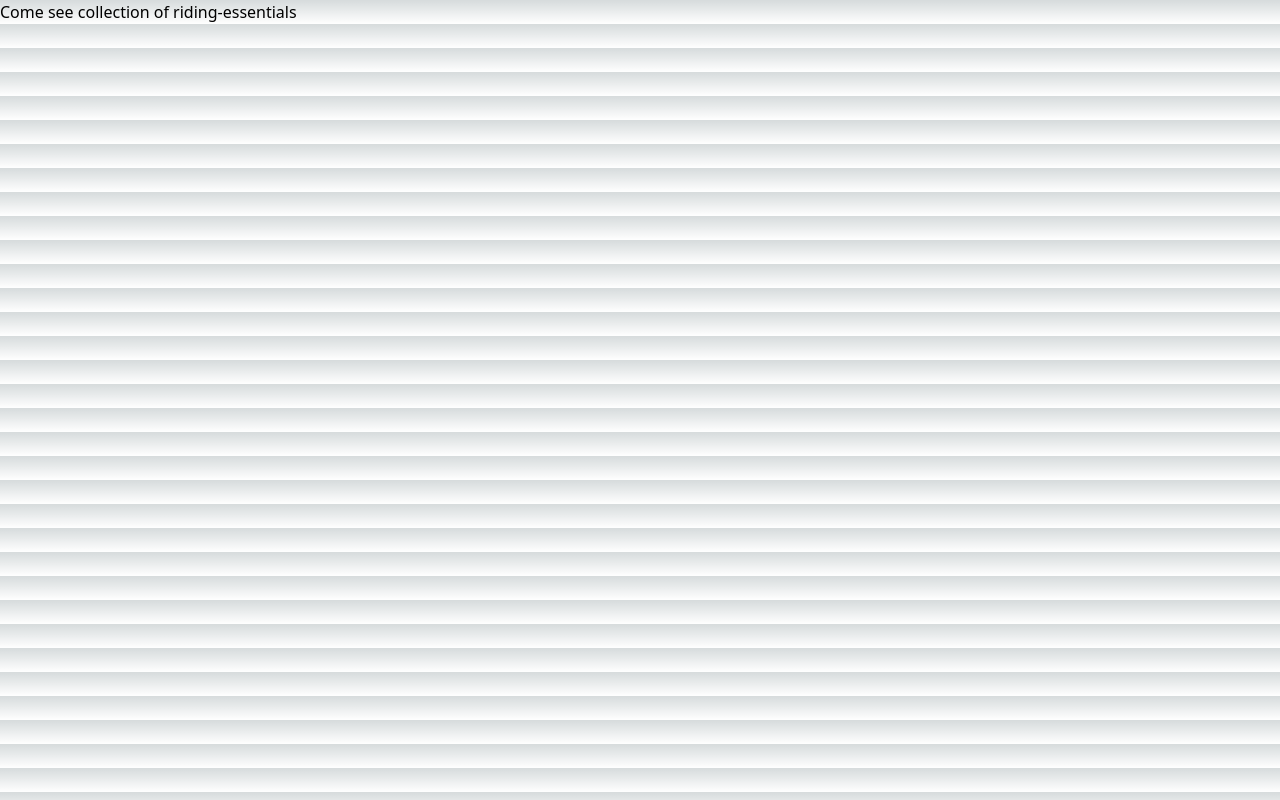
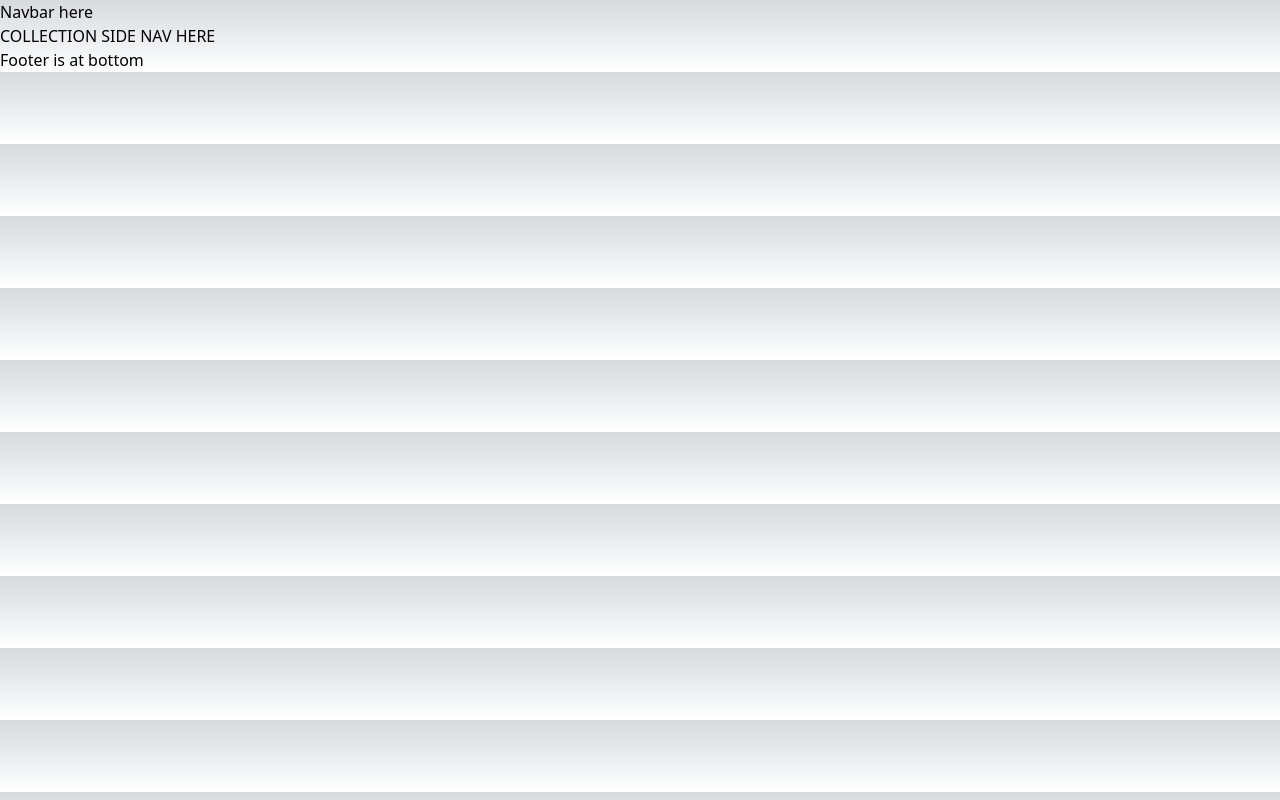
Before and after one commit to seanwongdev/Wakestore, a Next.js app: page /riding-essentials in a window 1280 px wide. Built offline with nearby package versions, Linux system fonts and the light colour scheme.

Commit message:
added nested layout system in typescript

```diff
--- /dev/null
+++ b/src/components/collectionLayout.tsx
@@ -0,0 +1,5 @@
+const CollectionLayout = () => {
+  return <div>COLLECTION SIDE NAV HERE</div>;
+};
+
+export default CollectionLayout;
--- /dev/null
+++ b/src/components/footer.tsx
@@ -0,0 +1,5 @@
+const Footer = () => {
+  return <div>Footer is at bottom</div>;
+};
+
+export default Footer;
--- a/src/components/layout.tsx
+++ b/src/components/layout.tsx
@@ -1,3 +1,19 @@
-export default function Layout({ children }) {
-  return;
+import { ReactNode } from "react";
+import Navbar from "./navbar";
+import Footer from "./footer";
+
+interface LayoutProps {
+  children: ReactNode;
 }
+
+const Layout: React.FC<LayoutProps> = ({ children }) => {
+  return (
+    <>
+      <Navbar />
+      <div>{children}</div>
+      <Footer />
+    </>
+  );
+};
+
+export default Layout;
--- /dev/null
+++ b/src/components/navbar.tsx
@@ -0,0 +1,5 @@
+const Navbar = () => {
+  return <div>Navbar here</div>;
+};
+
+export default Navbar;
--- a/src/pages/_app.tsx
+++ b/src/pages/_app.tsx
@@ -1,6 +1,26 @@
-import '@/styles/globals.css'
-import type { AppProps } from 'next/app'
+import Layout from "@/components/layout";
+import "@/styles/globals.css";
+import type { AppProps } from "next/app";
 
-export default function App({ Component, pageProps }: AppProps) {
-  return <Component {...pageProps} />
+type ComponentWithPageLayout = AppProps & {
+  Component: AppProps["Component"] & {
+    PageLayout?: React.ComponentType;
+  };
+};
+
+export default function App({ Component, pageProps }: ComponentWithPageLayout) {
+  const NestedLayout = Component.PageLayout || EmptyLayout;
+  return (
+    <>
+      <Layout>
+        <NestedLayout>
+          <Component {...pageProps} />
+        </NestedLayout>
+      </Layout>
+    </>
+  );
 }
+
+const EmptyLayout = ({ children }: { children: React.ReactNode }) => (
+  <>{children}</>
+);
--- a/src/pages/riding-essentials/index.tsx
+++ b/src/pages/riding-essentials/index.tsx
@@ -1,3 +1,7 @@
+import CollectionLayout from "@/components/collectionLayout";
+
 export default function Index() {
   return <div>Come see collection of riding-essentials</div>;
 }
+
+Index.PageLayout = CollectionLayout;
```
